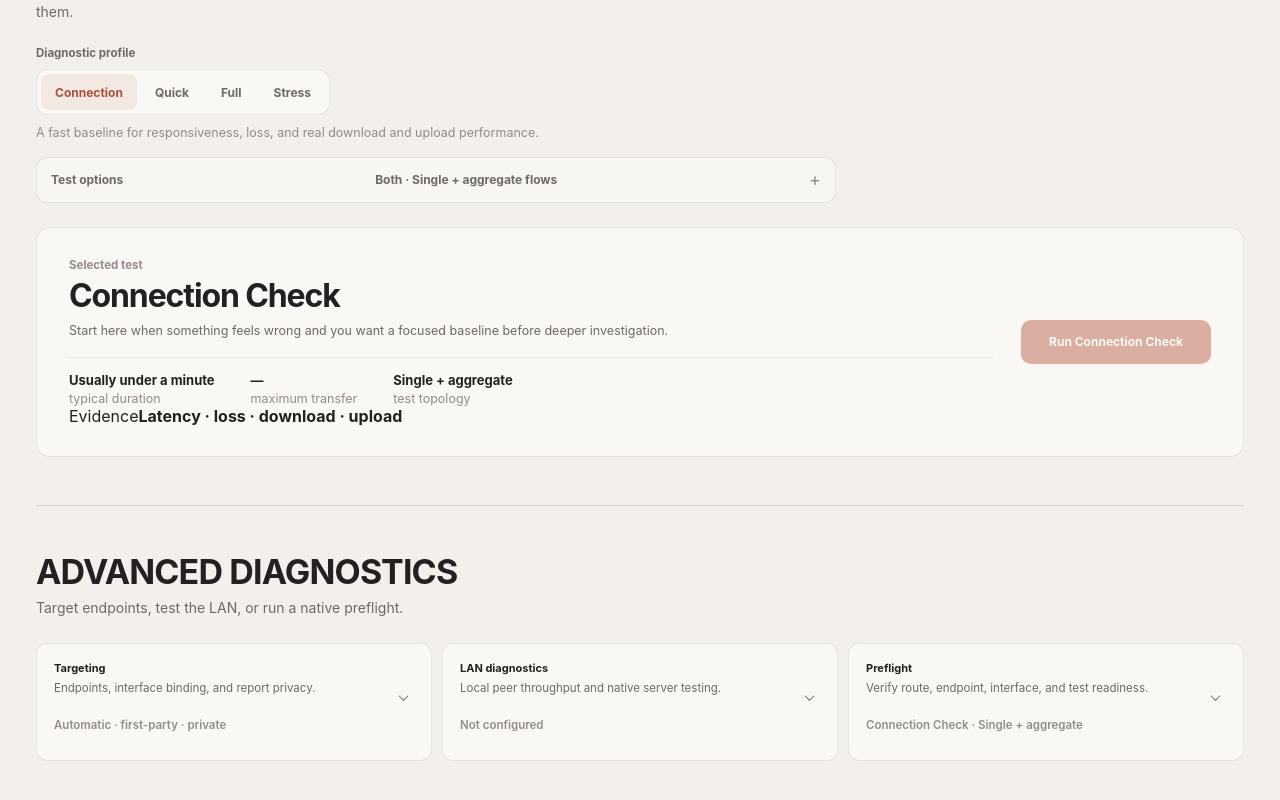
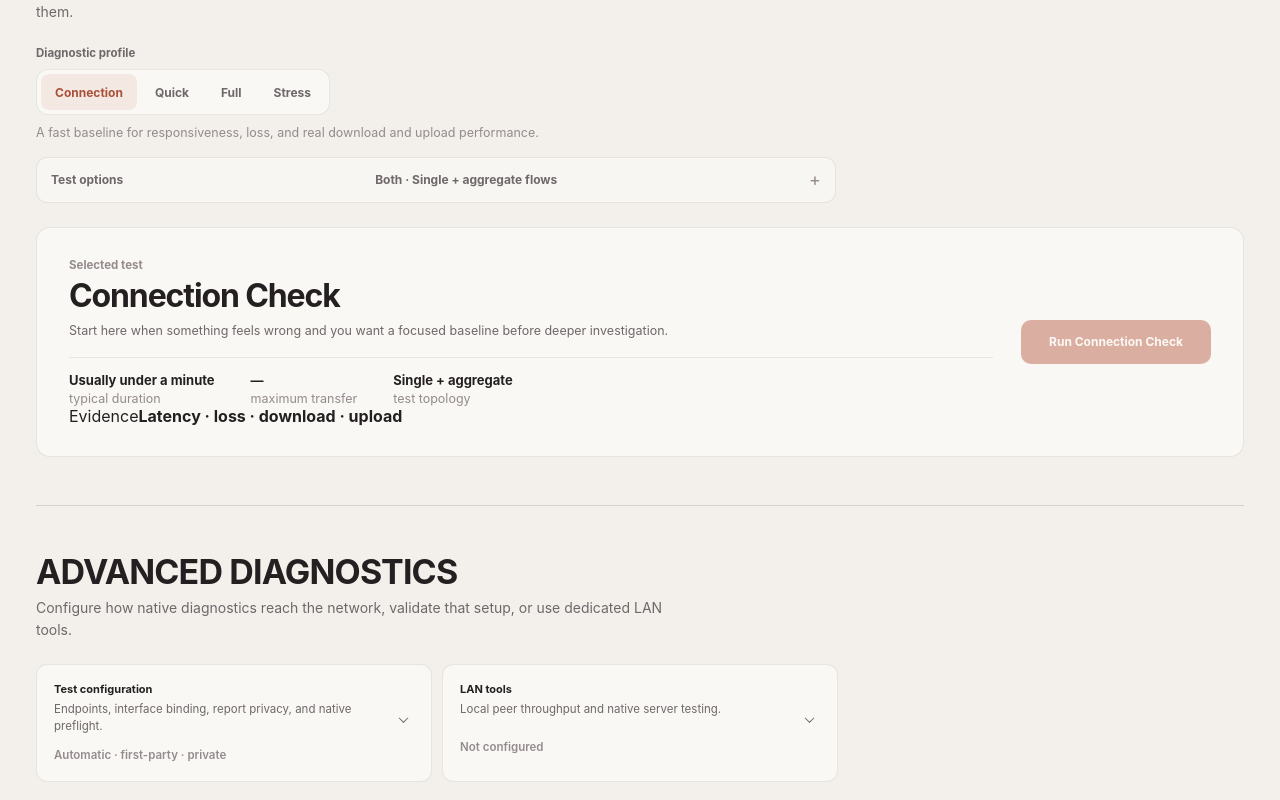
Before and after one commit to JohnnyZLi/Network-Diagnostics-Suite, a React (Vite) app in the folder tools/NetworkDiagnostics.Desktop/frontend/: page / in a window 1280 px wide. Shown: the part 570-1370 px from the top of the page. Built offline with nearby package versions, Linux system fonts and the light colour scheme.

Commit message:
Restructure Advanced around configuration and LAN tools

```diff
--- a/tools/NetworkDiagnostics.Desktop/frontend/src/AdvancedDiagnostics.tsx
+++ b/tools/NetworkDiagnostics.Desktop/frontend/src/AdvancedDiagnostics.tsx
@@ -5,7 +5,7 @@ import './workbench.css';
 
 type TransferMethod = 'compare' | 'single' | 'aggregate';
 type DiagnosticProfile = 'connection-check' | 'quick' | 'full' | 'stress';
-type AdvancedTool = 'targeting' | 'lan' | 'preflight';
+type AdvancedTool = 'configuration' | 'lan';
 
 type AdvancedSettings = {
   endpointCandidates: string[];
@@ -50,7 +50,7 @@ export function AdvancedDiagnostics({
   onStatusChange?: (status: AdvancedRuntimeStatus) => void;
   resetRequest?: number;
 }) {
-  const preflightRef = useRef<HTMLElement>(null);
+  const preflightRef = useRef<HTMLDivElement>(null);
   const persistedSettings = useRef<AdvancedSettings>(defaultSettings);
   const handledResetRequest = useRef(0);
   const [tool, setTool] = useState<AdvancedTool | null>(null);
@@ -74,7 +74,6 @@ export function AdvancedDiagnostics({
     let cancelled = false;
     setLoading(true);
     setError(null);
-
     void Promise.all([
       desktopBridge.request<AdvancedSettings>('settings.getAdvanced'),
       desktopBridge.request<InterfaceChoice[]>('diagnostic.interfaces'),
@@ -95,7 +94,6 @@ export function AdvancedDiagnostics({
     }).finally(() => {
       if (!cancelled) setLoading(false);
     });
-
     return () => { cancelled = true; };
   }, []);
 
@@ -117,11 +115,7 @@ export function AdvancedDiagnostics({
       setError(next.message);
       emitStatus(persistedSettings.current, false, null);
     });
-    return () => {
-      removeStarted();
-      removeStopped();
-      removeFailed();
-    };
+    return () => { removeStarted(); removeStopped(); removeFailed(); };
   }, []);
 
   useEffect(() => {
@@ -189,7 +183,7 @@ export function AdvancedDiagnostics({
     setError(null);
     setNotice(null);
     try {
-      if (await persist()) setNotice('Advanced configuration saved locally.');
+      if (await persist()) setNotice('Test configuration saved locally.');
     } catch (value) {
       setError(value instanceof Error ? value.message : 'Advanced configuration could not be saved.');
     } finally {
@@ -210,8 +204,8 @@ export function AdvancedDiagnostics({
       setDirty(false);
       emitStatus(next, serverRunning, serverPort);
       setNotice(serverRunning
-        ? `Advanced run configuration reset. The LAN server is still listening on :${serverPort ?? settings.lanPort}.`
-        : 'Advanced run configuration reset to defaults.');
+        ? `Run configuration reset. The LAN server is still listening on :${serverPort ?? settings.lanPort}.`
+        : 'Advanced configuration reset to defaults.');
     } catch (value) {
       setError(value instanceof Error ? value.message : 'Advanced configuration could not be reset.');
     } finally {
@@ -230,7 +224,7 @@ export function AdvancedDiagnostics({
       setPreflight(result);
       if (result.interfaces?.length) setInterfaces(result.interfaces);
       setNotice('Native preflight completed with the saved configuration.');
-      setTool('preflight');
+      setTool('configuration');
       window.requestAnimationFrame(() => preflightRef.current?.scrollIntoView({ behavior: 'smooth', block: 'center' }));
     } catch (value) {
       setError(value instanceof Error ? value.message : 'Native preflight failed.');
@@ -275,7 +269,7 @@ export function AdvancedDiagnostics({
       <div className="workbench-section-header advanced-workbench-header">
         <div>
           <h2 id="advanced-workbench-title">ADVANCED DIAGNOSTICS</h2>
-          <p>Target endpoints, test the LAN, or run a native preflight.</p>
+          <p>Configure how native diagnostics reach the network, validate that setup, or use dedicated LAN tools.</p>
         </div>
         <div className="advanced-header-status">
           {dirty && <span className="advanced-dirty-state">Unsaved changes</span>}
@@ -290,49 +284,33 @@ export function AdvancedDiagnostics({
         <div className="workbench-loading"><span className="advanced-loader" /><strong>Reading native configuration</strong><p>Settings and interface choices stay on this computer.</p></div>
       ) : (
         <>
-          <div className="advanced-tool-grid" aria-label="Advanced diagnostic tools">
+          <div className="advanced-tool-grid advanced-tool-grid-two" aria-label="Advanced diagnostic tools">
             <AdvancedToolCard
-              title="Targeting"
-              description="Endpoints, interface binding, and report privacy."
+              title="Test configuration"
+              description="Endpoints, interface binding, report privacy, and native preflight."
               status={targetingSummary(persistedSettings.current)}
-              active={tool === 'targeting'}
-              onClick={() => setTool((current) => current === 'targeting' ? null : 'targeting')}
+              active={tool === 'configuration'}
+              onClick={() => setTool((current) => current === 'configuration' ? null : 'configuration')}
             />
             <AdvancedToolCard
-              title="LAN diagnostics"
+              title="LAN tools"
               description="Local peer throughput and native server testing."
               status={serverRunning ? `Server listening on :${displayedServerPort}` : settings.lanTarget?.trim() ? 'LAN peer configured' : 'Not configured'}
               active={tool === 'lan'}
               onClick={() => setTool((current) => current === 'lan' ? null : 'lan')}
             />
-            <AdvancedToolCard
-              title="Preflight"
-              description="Verify route, endpoint, interface, and test readiness."
-              status={preflight ? 'Last preflight complete' : `${profileLabel(profile)} · ${methodLabel(method)}`}
-              active={tool === 'preflight'}
-              onClick={() => setTool((current) => current === 'preflight' ? null : 'preflight')}
-            />
           </div>
 
-          {tool === 'targeting' && (
+          {tool === 'configuration' && (
             <div className="advanced-workbench-pane targeting-pane">
+              <div className="advanced-config-layout">
                 <section className="advanced-section">
-                <div className="advanced-section-heading">
-                  <div><strong>Measurement endpoints</strong><span>Ordered candidates · maximum 8</span></div>
-                  <span>{normalizedEndpoints().length} configured</span>
-                </div>
-                <label className="advanced-field">
-                  <span>Endpoint candidates</span>
-                  <textarea value={endpointText} rows={3} spellCheck={false} placeholder="https://network.johnnyli.dev/" onChange={(event) => { setEndpointText(event.target.value); setDirty(true); setNotice(null); }} />
-                  <small>One HTTP(S) origin per line. Leave blank to use the built-in first-party endpoint.</small>
-                </label>
+                  <div className="advanced-section-heading"><div><strong>Measurement endpoints</strong><span>Ordered candidates · maximum 8</span></div><span>{normalizedEndpoints().length} configured</span></div>
+                  <label className="advanced-field"><span>Endpoint candidates</span><textarea value={endpointText} rows={4} spellCheck={false} placeholder="https://network.johnnyli.dev/" onChange={(event) => { setEndpointText(event.target.value); setDirty(true); setNotice(null); }} /><small>One HTTP(S) origin per line. Leave blank to use the built-in first-party endpoint.</small></label>
                 </section>
 
                 <section className="advanced-section">
-                <div className="advanced-section-heading">
-                  <div><strong>Network interface</strong><span>Optional native binding</span></div>
-                  <span>{interfaces.length} detected</span>
-                </div>
+                  <div className="advanced-section-heading"><div><strong>Network interface</strong><span>Optional native binding</span></div><span>{interfaces.length} detected</span></div>
                   <label className="advanced-field">
                     <span>Bind diagnostic traffic</span>
                     <div className="advanced-select-shell">
@@ -349,58 +327,17 @@ export function AdvancedDiagnostics({
                     </div>
                     <small>Automatic routing follows the operating system. Binding forces supported probes through the selected interface.</small>
                   </label>
+                  <label className="advanced-toggle-row"><span><strong>Include local identifiers</strong><small>Allow local interface addresses and related identifiers in native measurement context and saved reports.</small></span><input type="checkbox" checked={settings.includeLocalIdentifiers} onChange={(event) => patchSettings('includeLocalIdentifiers', event.target.checked)} /></label>
+                </section>
+              </div>
 
-                <label className="advanced-toggle-row">
-                  <span><strong>Include local identifiers</strong><small>Allow local interface addresses and related identifiers in native measurement context and saved reports.</small></span>
-                  <input type="checkbox" checked={settings.includeLocalIdentifiers} onChange={(event) => patchSettings('includeLocalIdentifiers', event.target.checked)} />
-                </label>
-              </section>
-              <div className="advanced-pane-actions"><button type="button" className="advanced-primary" disabled={busy} onClick={() => void save()}>{busy ? 'Working…' : 'Save targeting'}</button></div>
+              <section ref={preflightRef} className="advanced-section advanced-preflight-section embedded-preflight">
+                <div className="advanced-section-heading"><div><strong>Validate setup</strong><span>Native preflight · {profileLabel(profile)} · {methodLabel(method)}</span></div><span>{preflight ? 'Last check complete' : 'Not run'}</span></div>
+                <p className="advanced-muted">Verify endpoint selection, routing, and interface binding without starting the full throughput run.</p>
+                <div className="advanced-preflight-actions">
+                  <button type="button" className="advanced-primary" disabled={busy || !dirty} onClick={() => void save()}>{busy ? 'Working…' : 'Save configuration'}</button>
+                  <button type="button" className="advanced-secondary advanced-run-preflight" disabled={busy} onClick={() => void runPreflight()}>{busy ? 'Working…' : dirty ? 'Save & run preflight' : 'Run preflight'}</button>
                 </div>
-          )}
-
-          {tool === 'lan' && (
-            <div className="advanced-workbench-pane lan-pane">
-              <section className="advanced-section">
-                <div className="advanced-section-heading">
-                  <div><strong>LAN throughput client</strong><span>Optional peer measurement</span></div>
-                  <span>{settings.lanTarget?.trim() ? 'Configured' : 'Off'}</span>
-                </div>
-                <div className="advanced-grid two">
-                  <label className="advanced-field wide">
-                    <span>LAN target</span>
-                    <input value={settings.lanTarget ?? ''} spellCheck={false} placeholder="192.168.1.50" onChange={(event) => patchSettings('lanTarget', event.target.value || null)} />
-                    <small>Hostname or local IP of another Network Diagnostics LAN server. Leave blank to skip LAN throughput.</small>
-                  </label>
-                  <label className="advanced-field"><span>Port</span><input type="number" min={1024} max={65535} value={settings.lanPort} onChange={(event) => patchSettings('lanPort', Number(event.target.value))} /></label>
-                  <label className="advanced-field"><span>Duration</span><div className="advanced-input-unit"><input type="number" min={3} max={30} value={settings.lanDurationSeconds} onChange={(event) => patchSettings('lanDurationSeconds', Number(event.target.value))} /><span>sec</span></div></label>
-                  <label className="advanced-field"><span>Connections</span><input type="number" min={1} max={16} value={settings.lanConnections} onChange={(event) => patchSettings('lanConnections', Number(event.target.value))} /></label>
-                </div>
-              </section>
-
-              <section className="advanced-section advanced-server-section">
-                <div className="advanced-section-heading">
-                  <div><strong>LAN throughput server</strong><span>Native listener for another device</span></div>
-                  <span className={`advanced-server-state ${serverRunning ? 'running' : ''}`}><i />{serverRunning ? `Listening · :${displayedServerPort}` : 'Stopped'}</span>
-                </div>
-                <div className="advanced-server-card">
-                  <div><strong>{serverRunning ? `Listening on TCP ${displayedServerPort}` : `TCP port ${settings.lanPort}`}</strong><p>Start a local native listener, then point another Network Diagnostics client at this machine.</p></div>
-                  <button type="button" disabled={busy} className={serverRunning ? 'stop' : ''} onClick={() => void toggleLanServer()}>{serverRunning ? 'Stop server' : 'Start server'}</button>
-                </div>
-              </section>
-              <div className="advanced-pane-actions"><button type="button" className="advanced-primary" disabled={busy} onClick={() => void save()}>{busy ? 'Working…' : 'Save LAN settings'}</button></div>
-            </div>
-          )}
-
-          {tool === 'preflight' && (
-            <div ref={preflightRef as React.RefObject<HTMLDivElement>} className="advanced-workbench-pane preflight-pane">
-              <section className="advanced-section advanced-preflight-section">
-                <div className="advanced-section-heading">
-                  <div><strong>Native preflight</strong><span>{profileLabel(profile)} · {methodLabel(method)}</span></div>
-                  <span>{preflight ? 'Complete' : 'Not run'}</span>
-                </div>
-                <p className="advanced-muted">Apply the saved endpoint and interface configuration and inspect native target selection without starting the full throughput run.</p>
-                <button type="button" className="advanced-secondary advanced-run-preflight" disabled={busy} onClick={() => void runPreflight()}>{busy ? 'Working…' : 'Run preflight'}</button>
                 {preflight && (
                   <div className="advanced-preflight-result workbench-preflight-result">
                     <div><span>Endpoint</span><strong>{endpoint ?? 'Native selection complete'}</strong></div>
@@ -412,6 +349,26 @@ export function AdvancedDiagnostics({
               </section>
             </div>
           )}
+
+          {tool === 'lan' && (
+            <div className="advanced-workbench-pane lan-pane">
+              <section className="advanced-section">
+                <div className="advanced-section-heading"><div><strong>LAN throughput client</strong><span>Optional peer measurement</span></div><span>{settings.lanTarget?.trim() ? 'Configured' : 'Off'}</span></div>
+                <div className="advanced-grid two">
+                  <label className="advanced-field wide"><span>LAN target</span><input value={settings.lanTarget ?? ''} spellCheck={false} placeholder="192.168.1.50" onChange={(event) => patchSettings('lanTarget', event.target.value || null)} /><small>Hostname or local IP of another Network Diagnostics LAN server. Leave blank to skip LAN throughput.</small></label>
+                  <label className="advanced-field"><span>Port</span><input type="number" min={1024} max={65535} value={settings.lanPort} onChange={(event) => patchSettings('lanPort', Number(event.target.value))} /></label>
+                  <label className="advanced-field"><span>Duration</span><div className="advanced-input-unit"><input type="number" min={3} max={30} value={settings.lanDurationSeconds} onChange={(event) => patchSettings('lanDurationSeconds', Number(event.target.value))} /><span>sec</span></div></label>
+                  <label className="advanced-field"><span>Connections</span><input type="number" min={1} max={16} value={settings.lanConnections} onChange={(event) => patchSettings('lanConnections', Number(event.target.value))} /></label>
+                </div>
+              </section>
+
+              <section className="advanced-section advanced-server-section">
+                <div className="advanced-section-heading"><div><strong>LAN throughput server</strong><span>Native listener for another device</span></div><span className={`advanced-server-state ${serverRunning ? 'running' : ''}`}><i />{serverRunning ? `Listening · :${displayedServerPort}` : 'Stopped'}</span></div>
+                <div className="advanced-server-card"><div><strong>{serverRunning ? `Listening on TCP ${displayedServerPort}` : `TCP port ${settings.lanPort}`}</strong><p>Start a local native listener, then point another Network Diagnostics client at this machine.</p></div><button type="button" disabled={busy} className={serverRunning ? 'stop' : ''} onClick={() => void toggleLanServer()}>{serverRunning ? 'Stop server' : dirty ? 'Save & start server' : 'Start server'}</button></div>
+              </section>
+              <div className="advanced-pane-actions"><button type="button" className="advanced-primary" disabled={busy || !dirty} onClick={() => void save()}>{busy ? 'Working…' : 'Save LAN settings'}</button></div>
+            </div>
+          )}
         </>
       )}
     </section>
@@ -419,13 +376,7 @@ export function AdvancedDiagnostics({
 }
 
 function AdvancedToolCard({ title, description, status, active, onClick }: { title: string; description: string; status: string; active: boolean; onClick: () => void }) {
-  return (
-    <button type="button" className={`advanced-tool-card ${active ? 'active' : ''}`} aria-expanded={active} onClick={onClick}>
-      <span><strong>{title}</strong><small>{description}</small></span>
-      <b>{status}</b>
-      <i aria-hidden="true">{active ? '−' : '+'}</i>
-    </button>
-  );
+  return <button type="button" className={`advanced-tool-card ${active ? 'active' : ''}`} aria-expanded={active} onClick={onClick}><span><strong>{title}</strong><small>{description}</small></span><b>{status}</b><i aria-hidden="true">{active ? '−' : '+'}</i></button>;
 }
 
 function runtimeStatus(settings: AdvancedSettings, serverRunning: boolean, serverPort: number | null): AdvancedRuntimeStatus {
@@ -434,12 +385,7 @@ function runtimeStatus(settings: AdvancedSettings, serverRunning: boolean, serve
   if (settings.endpointCandidates.length > 0) parts.push(`${settings.endpointCandidates.length} custom endpoint${settings.endpointCandidates.length === 1 ? '' : 's'}`);
   if (settings.includeLocalIdentifiers) parts.push('identifiers included');
   if (settings.lanTarget?.trim()) parts.push('LAN peer configured');
-  return {
-    hasOverrides: parts.length > 0,
-    summary: parts.length > 0 ? parts.join(' · ') : 'Default routing · first-party endpoint · identifiers excluded',
-    serverRunning,
-    serverPort: serverRunning ? serverPort : null,
-  };
+  return { hasOverrides: parts.length > 0, summary: parts.length > 0 ? parts.join(' · ') : 'Default routing · first-party endpoint · identifiers excluded', serverRunning, serverPort: serverRunning ? serverPort : null };
 }
 
 function targetingSummary(settings: AdvancedSettings): string {
@@ -451,33 +397,16 @@ function targetingSummary(settings: AdvancedSettings): string {
 }
 
 function interfaceId(choice: InterfaceChoice): string | null { return stringValue(choice, ['id', 'interfaceId', 'adapterId', 'name']); }
-function interfaceLabel(choice: InterfaceChoice, fallback: string): string {
-  const name = stringValue(choice, ['displayName', 'name', 'description', 'interfaceName']);
-  const type = stringValue(choice, ['type', 'interfaceType']);
-  return [name ?? fallback, type].filter(Boolean).join(' · ');
-}
-function stringValue(record: Record<string, unknown>, keys: string[]): string | null {
-  for (const key of keys) {
-    const value = record[key];
-    if (typeof value === 'string' && value.trim()) return value;
-  }
-  return null;
-}
+function interfaceLabel(choice: InterfaceChoice, fallback: string): string { const name = stringValue(choice, ['displayName', 'name', 'description', 'interfaceName']); const type = stringValue(choice, ['type', 'interfaceType']); return [name ?? fallback, type].filter(Boolean).join(' · '); }
+function stringValue(record: Record<string, unknown>, keys: string[]): string | null { for (const key of keys) { const value = record[key]; if (typeof value === 'string' && value.trim()) return value; } return null; }
 function findString(value: unknown, keys: string[]): string | null {
   if (!value || typeof value !== 'object') return null;
   const record = value as Record<string, unknown>;
   const direct = stringValue(record, keys);
   if (direct) return direct;
   for (const child of Object.values(record)) {
-    if (Array.isArray(child)) {
-      for (const item of child) {
-        const found = findString(item, keys);
-        if (found) return found;
-      }
-    } else if (child && typeof child === 'object') {
-      const found = findString(child, keys);
-      if (found) return found;
-    }
+    if (Array.isArray(child)) { for (const item of child) { const found = findString(item, keys); if (found) return found; } }
+    else if (child && typeof child === 'object') { const found = findString(child, keys); if (found) return found; }
   }
   return null;
 }
@@ -485,30 +414,10 @@ function firstUrl(value: unknown): string | null {
   if (typeof value === 'string' && /^https?:\/\//i.test(value)) return value;
   if (!value || typeof value !== 'object') return null;
   for (const child of Object.values(value as Record<string, unknown>)) {
-    if (Array.isArray(child)) {
-      for (const item of child) {
-        const found = firstUrl(item);
-        if (found) return found;
-      }
-    } else {
-      const found = firstUrl(child);
-      if (found) return found;
-    }
+    if (Array.isArray(child)) { for (const item of child) { const found = firstUrl(item); if (found) return found; } }
+    else { const found = firstUrl(child); if (found) return found; }
   }
   return null;
 }
-function profileLabel(profile: DiagnosticProfile): string {
-  switch (profile) {
-    case 'connection-check': return 'Connection Check';
-    case 'quick': return 'Quick';
-    case 'full': return 'Full';
-    case 'stress': return 'Stress';
-  }
-}
-function methodLabel(method: TransferMethod): string {
-  switch (method) {
-    case 'single': return 'Single flow';
-    case 'aggregate': return 'Aggregate flows';
-    case 'compare': return 'Single + aggregate';
-  }
-}
+function profileLabel(profile: DiagnosticProfile): string { switch (profile) { case 'connection-check': return 'Connection Check'; case 'quick': return 'Quick'; case 'full': return 'Full'; case 'stress': return 'Stress'; } }
+function methodLabel(method: TransferMethod): string { switch (method) { case 'single': return 'Single flow'; case 'aggregate': return 'Aggregate flows'; case 'compare': return 'Single + aggregate'; } }
```
Lines whose indentation alone changed are shown as unchanged.
